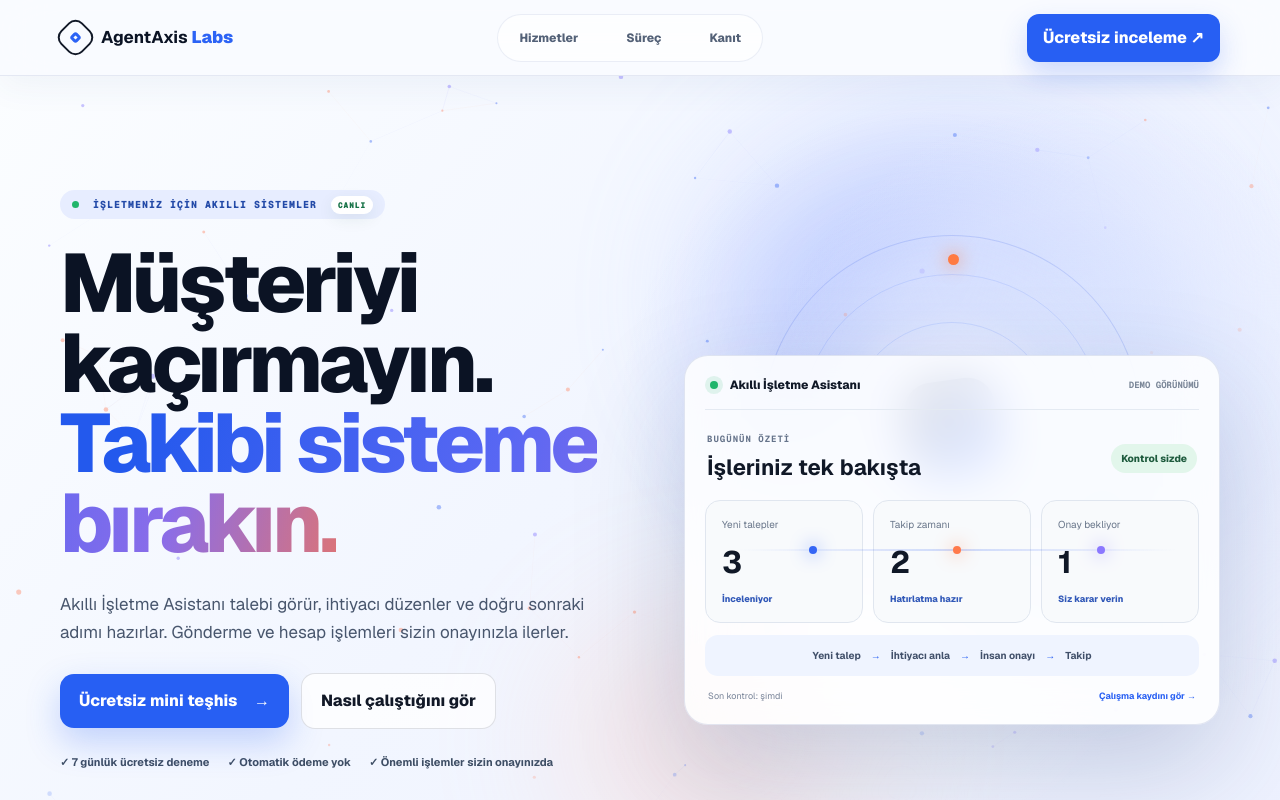
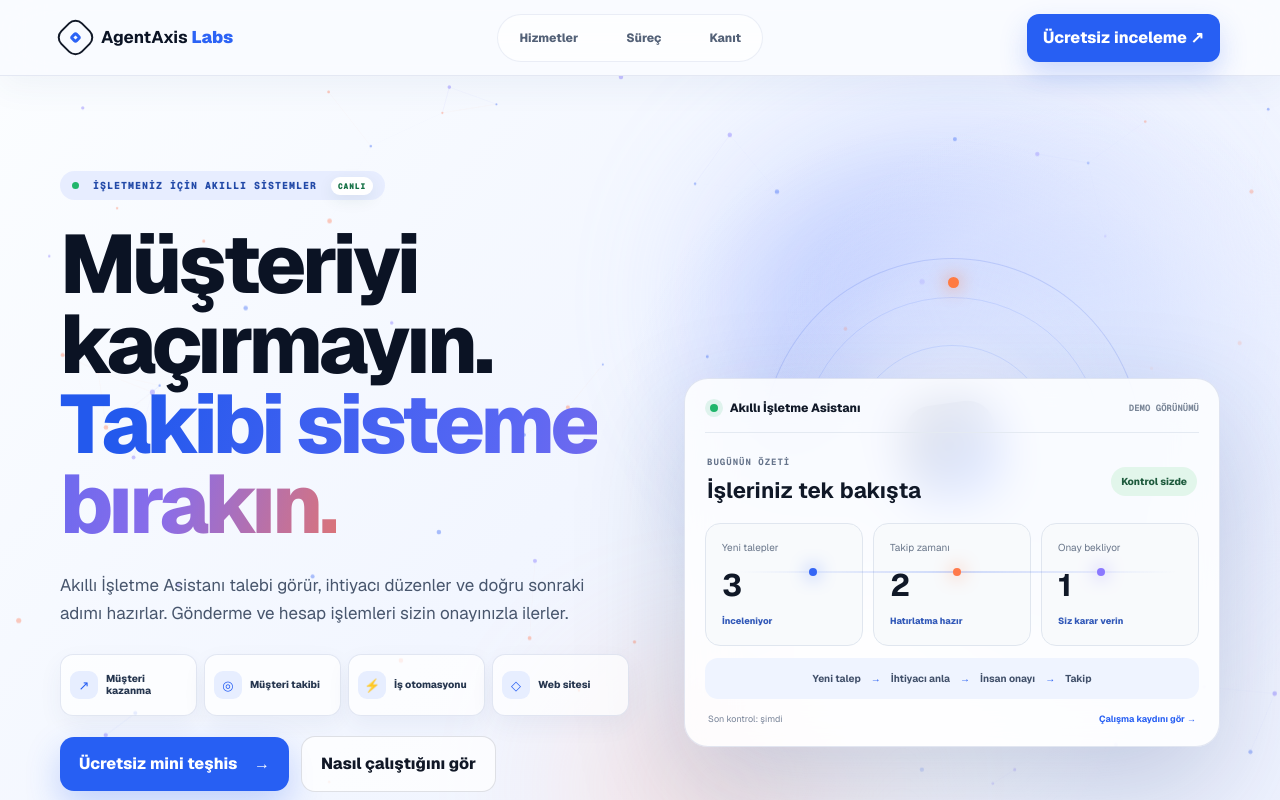
Before and after one commit to umutisbilen35-create/agentaxis-site, a Next.js app: page / in a window 1280 px wide. Shown: the top 800 px of the page. Built offline with nearby package versions, Linux system fonts and the light colour scheme.

Commit message:
Fix live panels and enrich hero services

```diff
--- a/app/taslaklar/DraftGallery.tsx
+++ b/app/taslaklar/DraftGallery.tsx
@@ -415,6 +415,13 @@ export function HybridDraft({ live = false }: { live?: boolean }) {
           <div className={styles.livePill}><i /> İŞLETMENİZ İÇİN AKILLI SİSTEMLER <b>CANLI</b></div>
           <h1>Müşteriyi kaçırmayın.<br /><em>Takibi sisteme bırakın.</em></h1>
           <p>Akıllı İşletme Asistanı talebi görür, ihtiyacı düzenler ve doğru sonraki adımı hazırlar. Gönderme ve hesap işlemleri sizin onayınızla ilerler.</p>
+          <div className={styles.heroMiniServices} aria-label="Kısa hizmet özeti">
+            {services.map(([no, title], index) => (
+              <button key={no} type="button" onClick={() => live && setLivePanel("hizmetler")}>
+                <i>{["↗", "◎", "⚡", "◇"][index]}</i><span>{title}</span>
+              </button>
+            ))}
+          </div>
           <div className={styles.actions}><button type="button" onClick={() => live && setLivePanel("iletisim")}>Ücretsiz mini teşhis <span>→</span></button><button type="button" onClick={() => live && setLivePanel("surec")}>Nasıl çalıştığını gör</button></div>
           <TrustStrip />
         </div>
--- a/app/taslaklar/taslaklar.module.css
+++ b/app/taslaklar/taslaklar.module.css
@@ -41,6 +41,11 @@
 .hybridCopy h1{font-size:clamp(58px,6.45vw,94px);max-width:780px}
 .hybridCopy h1 em{background:linear-gradient(105deg,#2359ed 10%,#5967f3 55%,#8a6de9 78%,#ef755c 105%);background-clip:text;color:transparent}
 .hybridCopy>p{max-width:610px}
+.heroMiniServices{display:grid;grid-template-columns:repeat(4,1fr);gap:7px;max-width:670px;margin:0 0 20px}
+.heroMiniServices button{min-height:62px;padding:10px 9px;border:1px solid rgba(50,82,153,.13);border-radius:13px;background:rgba(255,255,255,.72);color:#26364f;display:flex;align-items:center;gap:8px;text-align:left;cursor:pointer;box-shadow:0 9px 24px rgba(45,68,116,.06)}
+.heroMiniServices button>i{flex:0 0 28px;width:28px;height:28px;display:grid;place-items:center;border-radius:9px;background:#e7eeff;color:#275ff3;font-style:normal;font-size:13px}.heroMiniServices button>span{font-size:10px;font-weight:800;line-height:1.25}
+.heroMiniServices button:hover>i{background:#275ff3;color:#fff}
+.hybridCopy .actions{margin-top:0}
 .hybridVisual>.dashboard{border-color:rgba(70,98,160,.15);background:rgba(255,255,255,.83);backdrop-filter:blur(24px) saturate(135%)}
 .orbit{border-color:rgba(56,94,225,.18);background:radial-gradient(circle,rgba(255,255,255,.8),rgba(230,237,255,.25) 45%,transparent 70%)}
 .orbit>span{background:linear-gradient(145deg,#1a2745,#2e62ef);box-shadow:0 25px 70px rgba(39,95,243,.29)}
@@ -103,8 +108,8 @@
 @keyframes storyScreenIn{from{opacity:.25;transform:translateY(16px) scale(.985)}}
 @media (prefers-reduced-motion:no-preference){.finalOrb{animation:premiumOrb 8s ease-in-out infinite}.storyStepActive{transition-duration:.35s}}
 @keyframes premiumOrb{50%{transform:translateY(calc(-50% - 12px)) rotate(3deg)}}
-@media (max-width:900px){.storyGrid{grid-template-columns:1fr;gap:30px}.storySteps{grid-template-columns:1fr 1fr;gap:12px}.storySteps article{min-height:210px;border:1px solid rgba(55,84,144,.14);border-radius:18px;background:rgba(255,255,255,.55)}.storySteps article.storyStepActive{transform:none}.storySticky{position:relative;top:auto}.premiumFinalCta{grid-template-columns:1fr}.finalOrb{right:-110px;opacity:.55}.hybridNav{top:0}}
-@media (max-width:560px){.hybridHero{min-height:auto}.particleCanvas{opacity:.55}.workflowStory{padding-block:78px}.storyIntro{margin-bottom:45px}.storyIntro h2,.premiumFinalCta h2{font-size:43px;letter-spacing:-2px}.storyGrid{display:flex;flex-direction:column}.storySteps{grid-template-columns:1fr}.storySteps article{min-height:auto;padding:23px}.storySteps h3{font-size:25px;margin:28px 0 9px}.storySticky{order:-1}.storyScreen{min-height:410px;padding:20px}.storyPulse>span{width:58px;height:58px}.storyPulse strong{font-size:19px}.premiumFinalCta{min-height:560px;padding-block:78px;gap:28px}.premiumFinalCta>button{width:100%}.finalOrb{width:320px;height:320px;right:-125px;top:30%;opacity:.32}.sectorDemo{padding-block:78px}.capabilityBar{justify-content:center}.hybridNav{height:66px}.hybridNav nav{display:none}}
+@media (max-width:900px){.storyGrid{grid-template-columns:1fr;gap:30px}.storySteps{grid-template-columns:1fr 1fr;gap:12px}.storySteps article{min-height:210px;border:1px solid rgba(55,84,144,.14);border-radius:18px;background:rgba(255,255,255,.55)}.storySteps article.storyStepActive{transform:none}.storySticky{position:relative;top:auto}.premiumFinalCta{grid-template-columns:1fr}.finalOrb{right:-110px;opacity:.55}.hybridNav{top:0}.heroMiniServices{grid-template-columns:repeat(2,1fr)}}
+@media (max-width:560px){.hybridHero{min-height:auto}.particleCanvas{opacity:.55}.workflowStory{padding-block:78px}.storyIntro{margin-bottom:45px}.storyIntro h2,.premiumFinalCta h2{font-size:43px;letter-spacing:-2px}.storyGrid{display:flex;flex-direction:column}.storySteps{grid-template-columns:1fr}.storySteps article{min-height:auto;padding:23px}.storySteps h3{font-size:25px;margin:28px 0 9px}.storySticky{order:-1}.storyScreen{min-height:410px;padding:20px}.storyPulse>span{width:58px;height:58px}.storyPulse strong{font-size:19px}.premiumFinalCta{min-height:560px;padding-block:78px;gap:28px}.premiumFinalCta>button{width:100%}.finalOrb{width:320px;height:320px;right:-125px;top:30%;opacity:.32}.sectorDemo{padding-block:78px}.capabilityBar{justify-content:center}.hybridNav{height:66px}.hybridNav nav{display:none}.heroMiniServices button{min-height:56px}.heroMiniServices button>span{font-size:9px}}
 @media (prefers-reduced-motion:reduce){.particleCanvas{display:none}.finalOrb{animation:none!important}.storyScreen{animation:none}.storySteps article{transition:none}.hybridNav{backdrop-filter:none}}
 
 /* B Pro — bütün tıklanabilir alanlarda ortak canlı etkileşim dili */
@@ -146,6 +151,7 @@
 .liveModalTop{position:sticky;z-index:5;top:0;min-height:72px;padding:0 22px;display:flex;align-items:center;justify-content:space-between;background:rgba(255,255,255,.88);border-bottom:1px solid rgba(57,86,146,.11);backdrop-filter:blur(20px)}
 .liveModalTop>button{border:1px solid rgba(53,82,145,.13);border-radius:12px;background:#edf2ff;color:#273952;padding:10px 12px;font-weight:800;cursor:pointer}.liveModalTop>button span{margin-left:9px;font-size:17px}
 .liveModalBody>.services,.liveModalBody>.process{padding:70px 38px;background:transparent}.liveModalBody .serviceGrid{grid-template-columns:repeat(2,1fr)}.liveModalBody .serviceGrid article{min-height:230px;background:#fff}.liveModalBody .serviceGrid h3{margin-top:42px}
+.liveModal [data-premium-reveal="wait"],.liveModal [data-premium-reveal="visible"]{opacity:1;transform:none;transition:none}
 .modalProof{padding:78px 38px}.modalProof>small,.liveFinder>div>small{color:#285ee9;font:750 10px var(--font-geist-mono);letter-spacing:1.2px}.modalProof>h2,.liveFinder>div>h2{font-size:clamp(39px,5vw,66px);line-height:1.02;letter-spacing:-2.8px;max-width:900px;margin:13px 0 40px}.modalProof .proofCards{grid-template-columns:repeat(3,1fr)}.modalProof .proofCards article{min-height:155px}
 .liveFinder{padding:65px 38px;display:grid;grid-template-columns:.78fr 1.22fr;gap:44px;align-items:start}.liveFinder>div>p{color:#5d6b80;line-height:1.7}.liveFinder :global(.needFinder){margin:0}
 @keyframes liveModalIn{from{opacity:.2;transform:translateY(18px) scale(.985)}}
```
